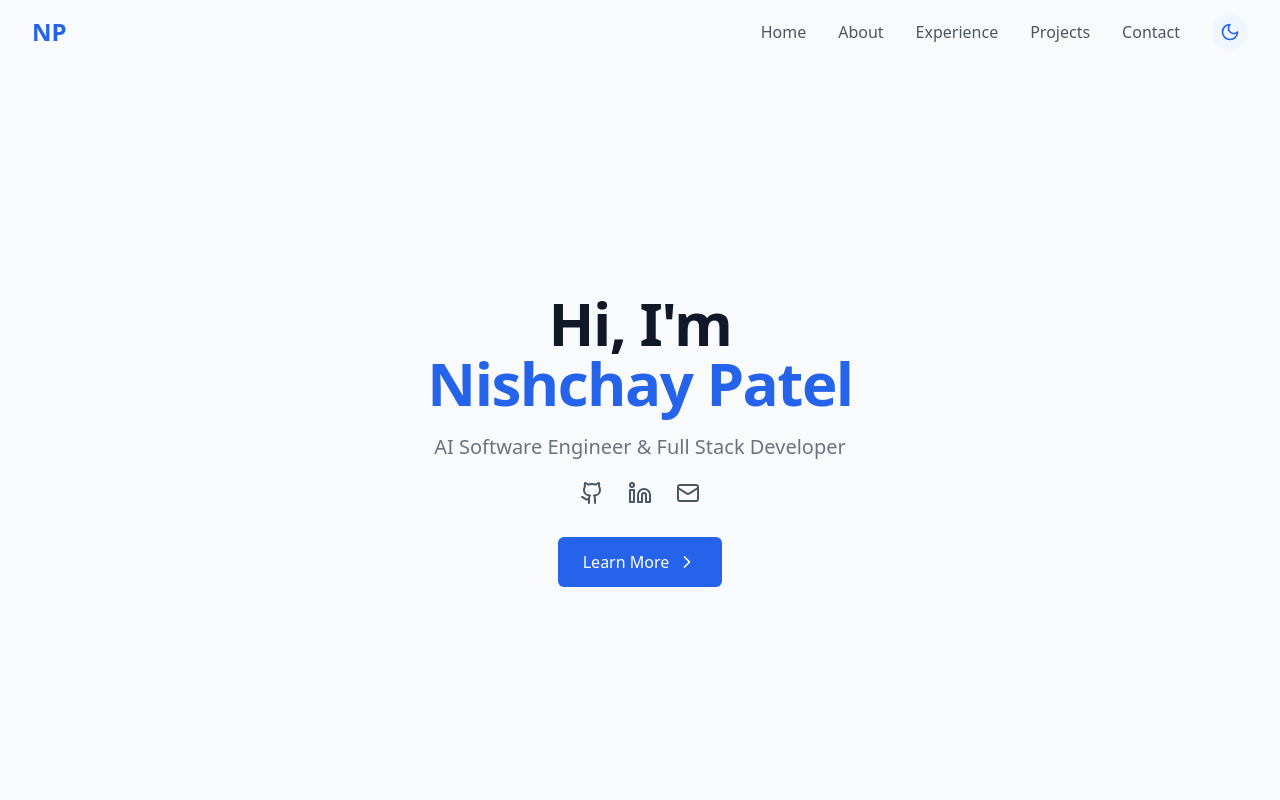
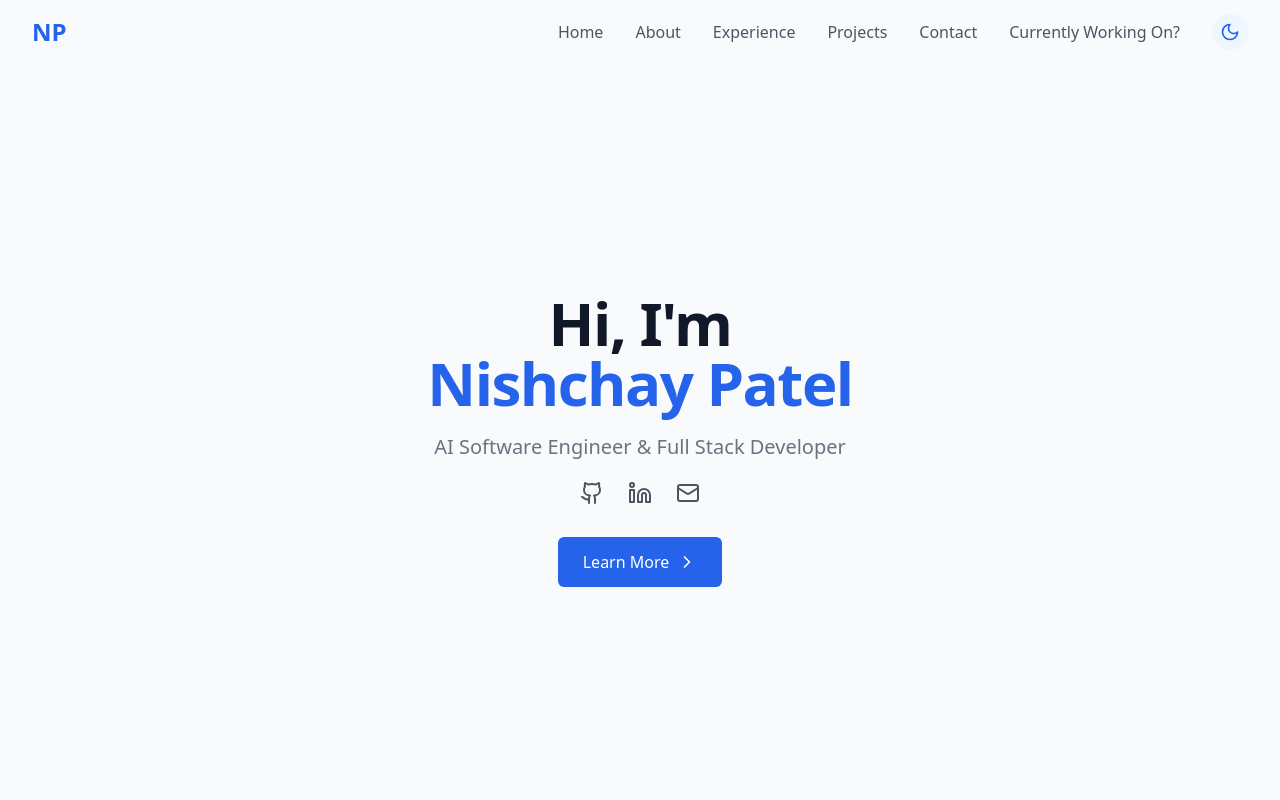
Before and after one commit to Nishchaypat/portfolio-react-vite, a React (Vite) app: page / in a window 1280 px wide. Shown: the top 800 px of the page. Built offline with nearby package versions, Linux system fonts and the light colour scheme.

Commit message:
Nav fixed with contact and added working on

```diff
--- a/src/components/ContactSection.jsx
+++ b/src/components/ContactSection.jsx
@@ -44,7 +44,7 @@ const Button = styled.a`
 
 const ContactSection = () => {
   return (
-    <section className="relative">
+    <section id="contact" className="relative">
       <div className="max-w-7xl mx-auto px-4 sm:px-6 lg:px-8">
         <div className="relative">
           <div className="pt-16 pb-12">
--- a/src/components/Navigation.jsx
+++ b/src/components/Navigation.jsx
@@ -12,7 +12,8 @@ const NavigationBar = () => {
     { name: 'About', href: '#about' },
     { name: 'Experience', href: '#experience' },
     { name: 'Projects', href: '#projects' },
-    { name: 'Contact', href: '#contact' }
+    { name: 'Contact', href: '#contact' },
+    { name: 'Currently Working On?', href: '#workingon' }
   ];
 
   useEffect(() => {
--- a/src/components/WorkingOnSection.jsx
+++ b/src/components/WorkingOnSection.jsx
@@ -81,7 +81,7 @@ const WorkingOnSection = () => {
   ];
 
   return (
-    <section id="working-on" className={`py-20 ${currentTheme.background.primary}`}>
+    <section id="workingon" className={`py-20 ${currentTheme.background.primary}`}>
       <div className="max-w-7xl mx-auto px-4 sm:px-6 lg:px-8">
         <div className="text-center mb-16">
           <h2 className={`text-3xl font-bold ${currentTheme.text.primary} sm:text-4xl`}>Currently Building</h2>
```
